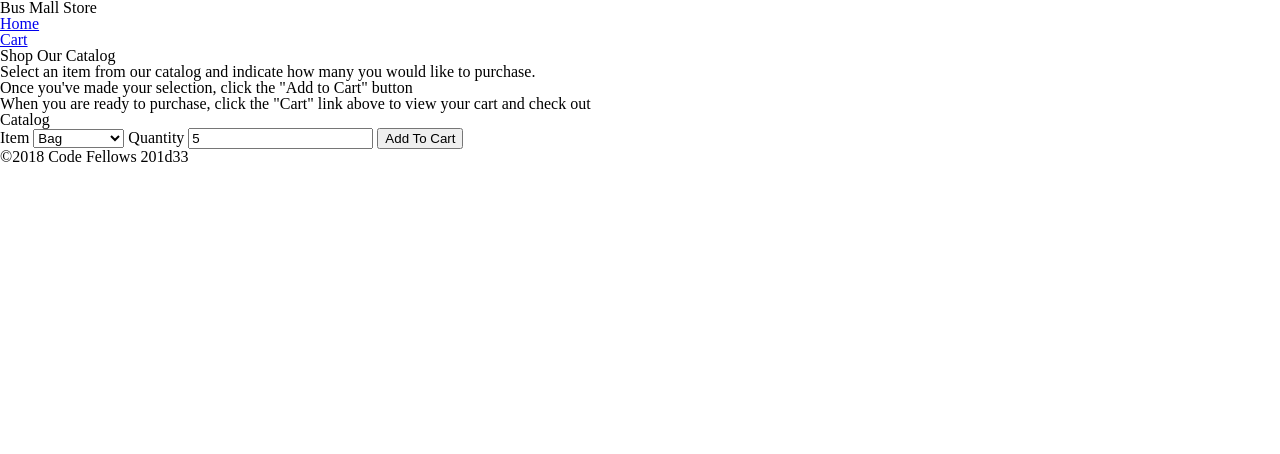
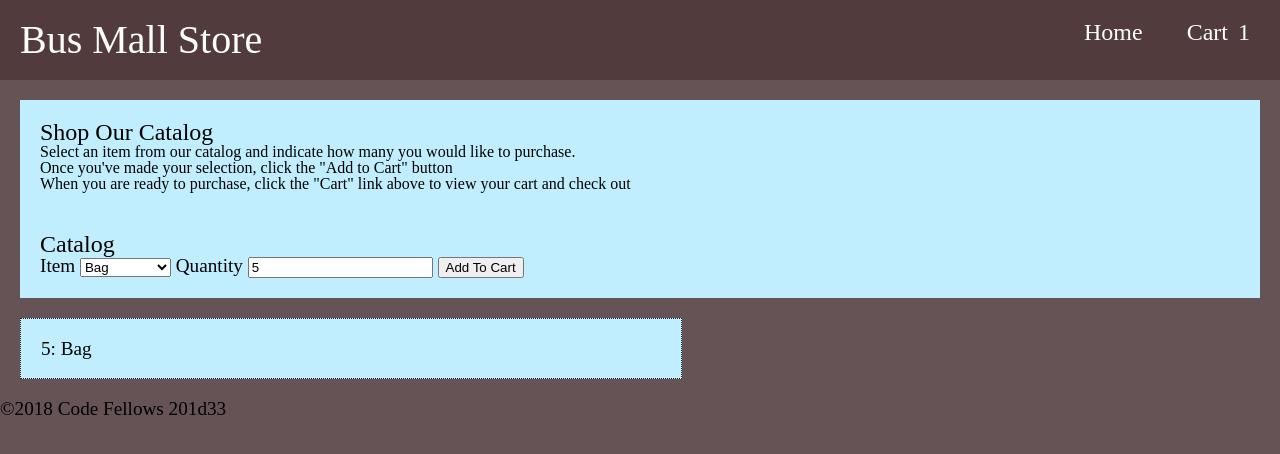
Before and after one commit to LeeThomas13/shopping-cart, a plain HTML site: page index.html in a window 1280 px wide. Both pictures are taken after typing "5" into the empty fields and a click on the input "Add To Cart". Drawn offline with Linux system fonts and the light colour scheme.

Commit message:
finished

```diff
--- a/css/style.css
+++ b/css/style.css
@@ -1 +1,96 @@
 /* TODO: Make it awesome */
+
+body header{
+  display: flex;
+  justify-content: space-between;
+  background-color: #513B3C;
+  color: white;
+
+}
+
+body header h1{
+  font-size: 2.5em;
+  padding: 20px;
+
+}
+
+nav li {
+  display: inline-block;
+  padding: 20px;
+
+}
+
+main {
+  margin: 20px;
+}
+
+body {
+  background-color: #655356;
+
+}
+
+.card {
+  background-color: #C1EEFF;
+  padding: 20px;
+}
+
+h2 {
+  font-size: 1.5em;
+}
+
+div ol li {
+  font-size: 1.2em;
+}
+
+legend {
+  font-size: 1.5em;
+}
+
+label {
+  font-size: 1.2em;
+}
+
+#cartContents {
+  border: 1px dotted #28231C;
+  margin-top: 20px;
+  width: 50%;
+}
+
+#itemCount {
+  padding: 10px;
+  padding-top: 15px;
+  font-size: 1.5em;
+}
+
+th {
+  padding: 3px;
+  font-size: 1.2em;
+  text-align: left;
+}
+
+.copy ol li {
+  font-size: 1em;
+}
+
+th:nth-child(1) {
+  color: red
+
+}
+
+p {
+  font-size: 1.2em;
+}
+
+.deck col-1{
+  font-size: 1.5em;
+}
+
+a {
+  text-decoration: none;
+  color: white;
+  font-size: 1.5em
+}
+
+main header {
+  font-size: .75em
+}
--- a/index.html
+++ b/index.html
@@ -23,9 +23,9 @@
 
       <section class="deck col-1">
         <div class="card">
-          <header>
-            <h1>Shop Our Catalog</h1>
-          </header>
+          <div>
+            <h2>Shop Our Catalog</h2>
+          </div>
           <div class="copy">
             <ol>
               <li>Select an item from our catalog and indicate how many you would like to purchase.</li>
@@ -48,7 +48,7 @@
                 </label>
                 <label>
                   <span>Quantity</span>
-                  <input id="quantity" type="number" />
+                  <input id="quantity" type="number" required />
                 </label>
                 <input type="submit" value="Add To Cart" />
               </fieldset>
--- a/js/app.js
+++ b/js/app.js
@@ -1,22 +1,21 @@
 'use strict';
 
-// Cart constructor.
 var Cart = function(items) {
-  // this.items is an array of CartItem instances.
   this.items = items;
 };
 
 Cart.prototype.addItem = function(product, quantity) {
-  // TODO: Fill in this instance method to create a new CartItem and add it to this.items
+  let newItemInCart = new CartItem(product, quantity);
+  this.items.push(newItemInCart);
 };
 
 Cart.prototype.saveToLocalStorage = function() {
-  // TODO: Fill in this instance method to save the contents of the cart to localStorage
+  let stringifyObjects = JSON.stringify(this.items);
+  localStorage.setItem('items', stringifyObjects)
 };
 
-Cart.prototype.removeItem = function(item) {
-  // TODO: Fill in this instance method to remove one item from the cart.
-  // Note: You will have to decide what kind of parameter to pass in here!
+Cart.prototype.removeItem = function(indexNumber) {
+  this.items.splice(indexNumber, 1);
 };
 
 var CartItem = function(product, quantity) {
@@ -24,7 +23,6 @@ var CartItem = function(product, quantity) {
   this.quantity = quantity;
 };
 
-// Product contructor.
 var Product = function(filePath, name) {
   this.filePath = filePath;
   this.name = name;
@@ -55,5 +53,4 @@ function generateCatalog() {
   new Product('assets/wine-glass.jpg', 'Wine Glass');
 }
 
-// Initialize the app by creating the big list of products with images and names
 generateCatalog();
--- a/js/catalog.js
+++ b/js/catalog.js
@@ -2,68 +2,53 @@
 
 'use strict';
 
+var cartCount = 0;
+
 let productsArray = Product.allProducts;
 
-// Set up an empty cart for use on this page.
 var cart = new Cart([]);
-
-// On screen load, we call this method to put all of the busmall options
-// (the things in the Product.allProducts array) into the drop down list.
 
 function populateForm() {
   var selectElement = document.getElementById('items');
   for (let i = 0; i < productsArray.length; i++) {
-    console.log(productsArray[i]);
     let optionElement = document.createElement('option');
     optionElement.setAttribute('value', productsArray[i].name);
     optionElement.textContent = productsArray[i].name;
     selectElement.appendChild(optionElement);
   }
-
 }
 
-// When someone submits the form, we need to add the selected item to the cart
-// object, save the whole thing back to local storage and update the screen
-// so that it shows the # of items in the cart and a quick preview of the cart itself.
 function handleSubmit(event) {
-
   event.preventDefault();
-  console.log(event.target.option);
-  // Do all the things ...
   addSelectedItemToCart(event);
   cart.saveToLocalStorage();
   updateCounter();
   updateCartPreview();
-
 }
 
-// TODO: Add the selected item and quantity to the cart
 function addSelectedItemToCart(event) {
   for (let i = 0; i < productsArray.length; i++) {
-    if (productsArray[i] === event.target.option.value)
-    cart.push(new CartItem(productsArray[i], event.target.quantity.value));
-    cart.addItem(productsArray[i], event.target.quantity.value);
-    console.log(cart);
+    if (productsArray[i].name === event.target.items.value){
+    cart.addItem(productsArray[i].name, event.target.quantity.value);
+    cartCount++;
+    console.log(cart)
+    }
   }
-  // TODO: get the quantity
-  // TODO: using those, add one item to the Cart
 }
 
-// TODO: Update the cart count in the header nav with the number of items in the Cart
-function updateCounter() {}
-
-// TODO: As you add items into the cart, show them (item & quantity) in the cart preview div
-function updateCartPreview() {
-  // TODO: Get the item and quantity from the form
-  // TODO: Add a new element to the cartContents div with that information
+function updateCounter() {
+  let cartCountElement = document.getElementById('itemCount');
+  cartCountElement.textContent = cartCount;
 }
 
-// Set up the "submit" event listener on the form.
-// This is the trigger for the app. When a user "submits" the form, it will
-// Call that handleSubmit method above and kick off the whole process
+function updateCartPreview() {
+  var divBox = document.getElementById('cartContents');
+  var pElement = document.createElement('p');
+  pElement.textContent = `${event.target.quantity.value}: ${event.target.items.value}`;
+  divBox.appendChild(pElement);
+}
+
 var catalogForm = document.getElementById('catalog');
 catalogForm.addEventListener('submit', handleSubmit);
 
-// Before anything else of value can happen, we need to fill in the select
-// drop down list in the form.
 populateForm();
```
Also changed, not shown: cart.html (+3 -3 lines), js/cart.js (+29 -18 lines).
